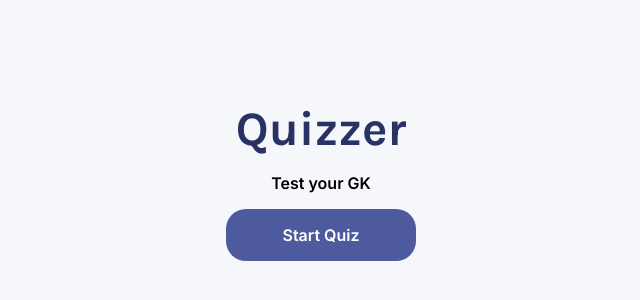
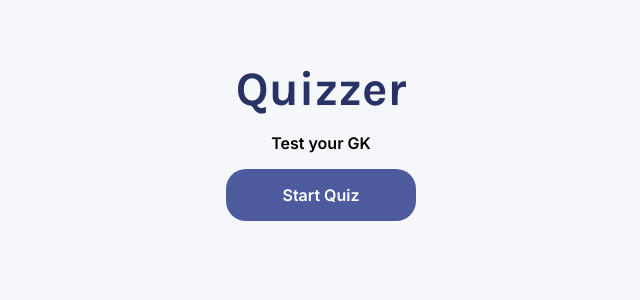
Before and after one commit to jishnu0712/Quizzer, a React (Create React App) app: page / in a window 1280 px wide. Shown: the part 244-544 px from the top of the page, without its empty margins (319-959 px from the left). Built offline with nearby package versions, Linux system fonts and the light colour scheme.

Commit message:
modified css

```diff
--- a/src/index.css
+++ b/src/index.css
@@ -1,7 +1,7 @@
 body {
-  margin: 25px 20%;
+  margin: 25px 20px;
   background-color: #f5f7fb;
-  height: 100vh;
+  height: 90vh;
   display: flex;
   justify-content: center;
   align-items: center;
```
